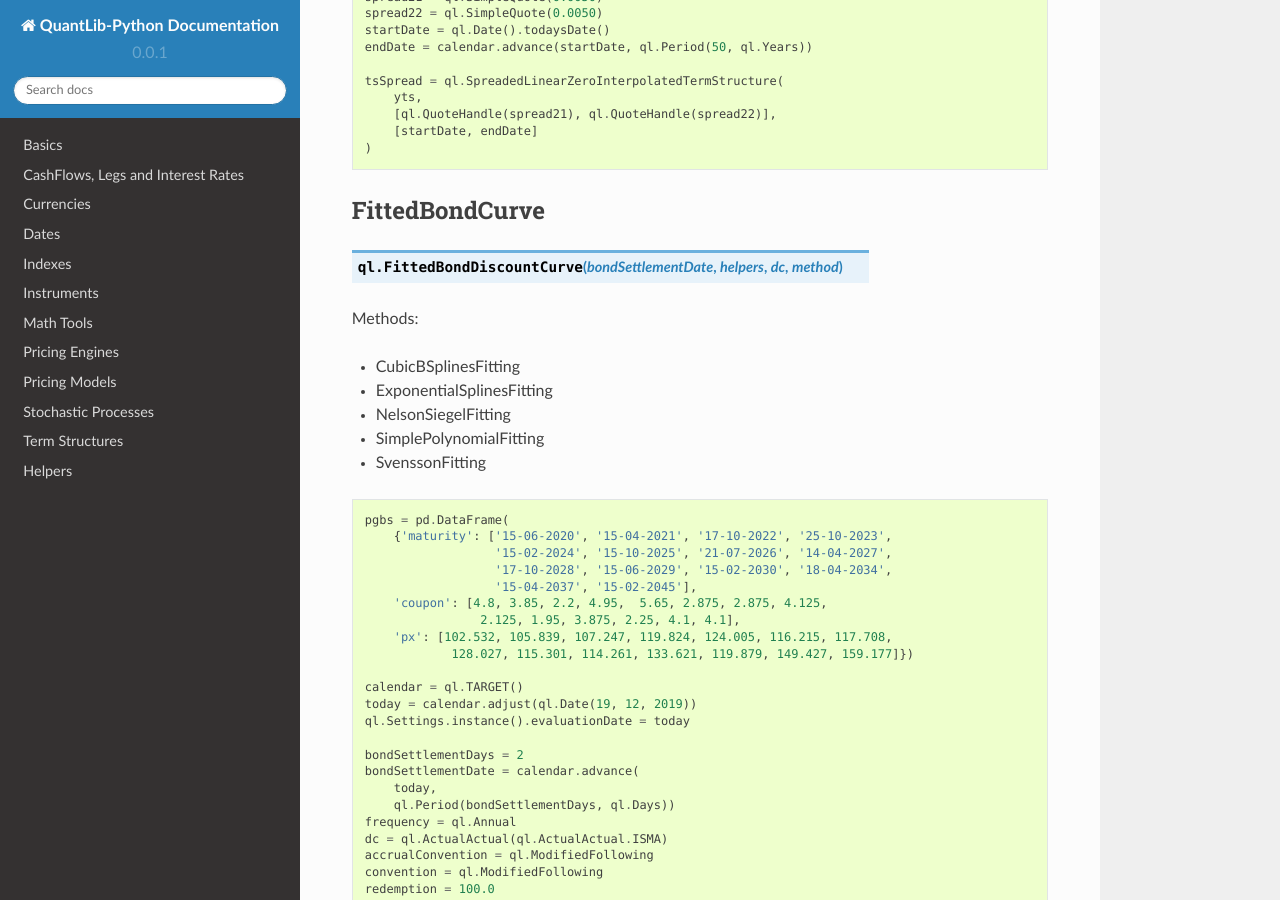
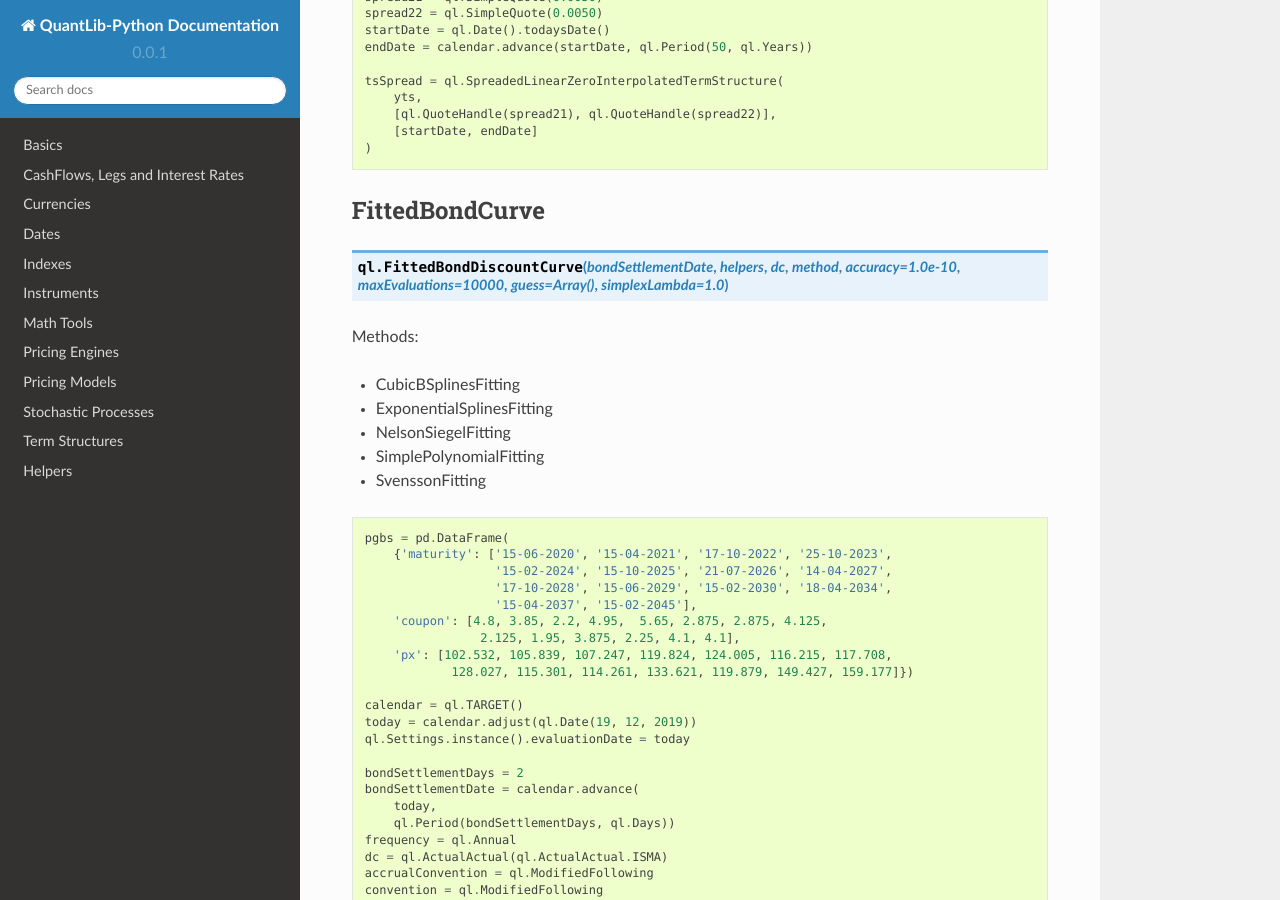
Before and after one commit to nhaga/QuantLib-Python-Docs, a Sphinx documentation site: the page built from docs/termstructures/yield.rst, in a window 1280 px wide and 900 px high, scrolled down 5062 px. Built offline with Sphinx 7.4.7 and the Read the Docs theme 2.0.0, drawn with Linux system fonts in a browser that asks for light colours; formulas are drawn with MathJax 3.

Commit message:
added optional params to FittedBondCurve

```diff
--- a/docs/termstructures/yield.rst
+++ b/docs/termstructures/yield.rst
@@ -273,7 +273,7 @@ SpreadedLinearZeroInterpolatedTermStructure
 FittedBondCurve
 ***************
 
-.. function:: ql.FittedBondDiscountCurve(bondSettlementDate, helpers, dc, method)
+.. function:: ql.FittedBondDiscountCurve(bondSettlementDate, helpers, dc, method,  accuracy=1.0e-10, maxEvaluations=10000, guess=Array(), simplexLambda=1.0 )
 
 Methods:
 
```
